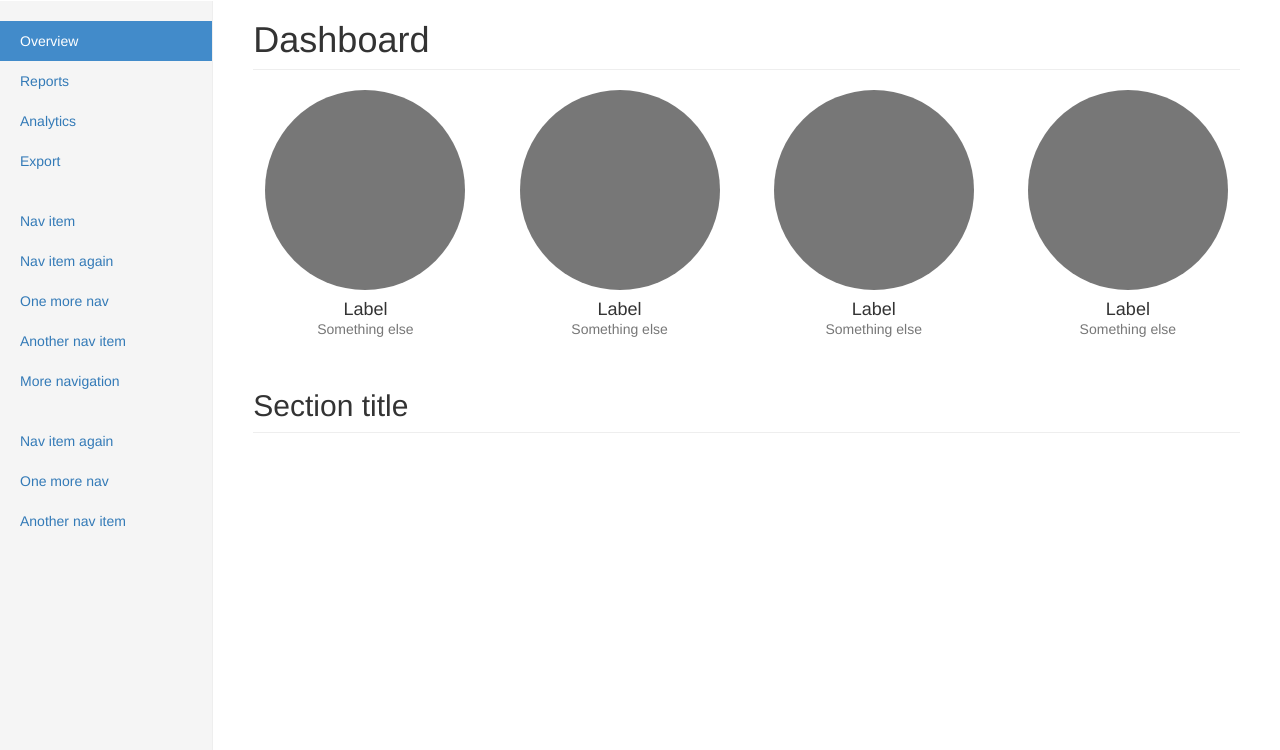
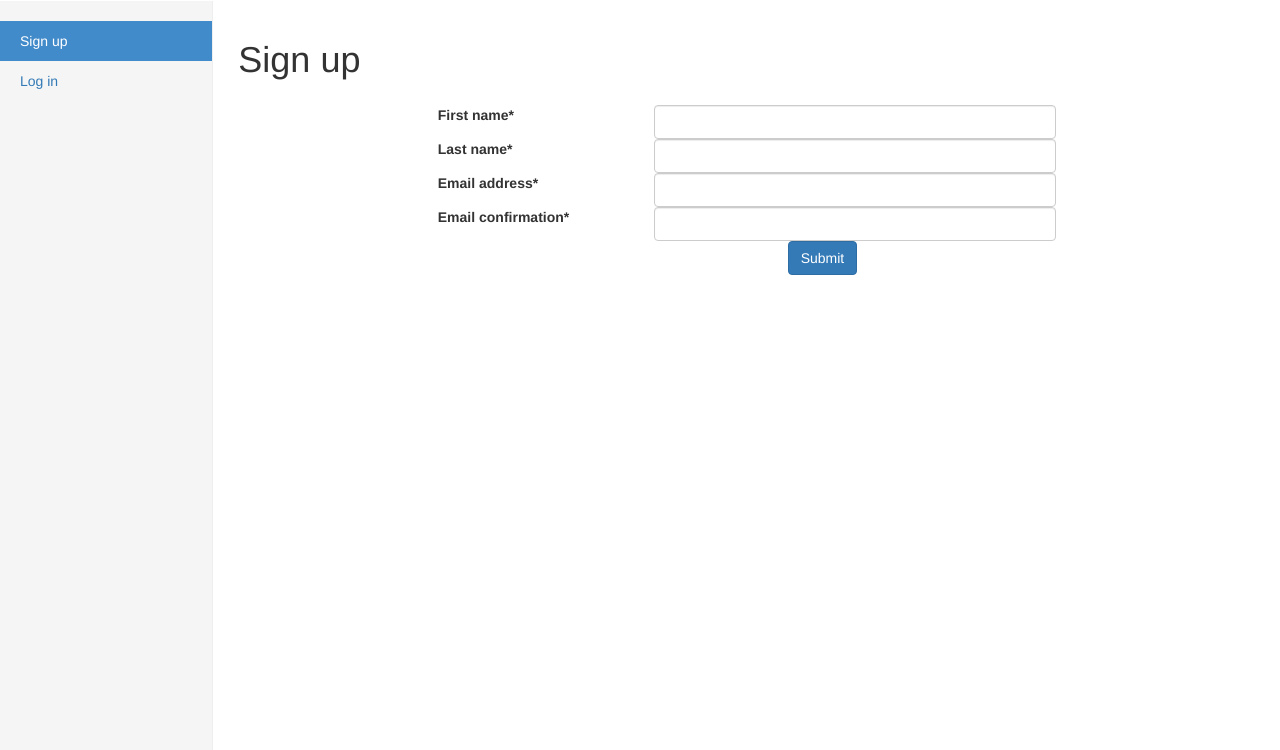
Before and after one commit to demiurg/geokit, a Django app: page /account/signup/ in a window 1280 px wide. Shown: the part 50-800 px from the top of the page. Run offline with Django 3.2, Linux system fonts and the light colour scheme; some libraries are stand-ins or nearby versions.

Commit message:
Login forms in progress

```diff
--- a/account/forms.py
+++ b/account/forms.py
@@ -12,10 +12,21 @@ class BootstrapForm(forms.Form):
         self.helper.form_class = 'form-horizontal'
         self.helper.label_class = 'col-md-4 col-sm-12 col-xs 12'
         self.helper.field_class = 'col-md-8 col-sm-12 col-xs-12'
-        self.helper.add_input(Submit('submit', 'Save', css_class='col-sm-offset-4'))
+        self.helper.add_input(Submit('submit', 'Submit', css_class='col-sm-offset-4'))
 
 
 attrs_dict = {'class': 'required', 'style': 'font-weight: bold;'}
+
+
+class LoginForm(BootstrapForm):
+    email = forms.EmailField(
+        widget=forms.TextInput(attrs=dict(attrs_dict, maxlength=75)),
+        label=_("Email address")
+    )
+    password = forms.CharField(
+        widget=forms.PasswordInput(attrs=attrs_dict, render_value=False),
+        label=_("Password")
+    )
 
 
 class SignupForm(BootstrapForm):
@@ -44,18 +55,22 @@ class SignupForm(BootstrapForm):
         label=_("Email confirmation")
     )
 
-    def clean_email(self):
+    def clean_email1(self):
         """
         Validate that the supplied email address is unique for the
         site.
         """
-
-        if User.objects.filter(email__iexact=self.cleaned_data['email']).count():
-            raise forms.ValidationError(_(u'This email address is already in use. Please supply a different email address.'))
+        email1 = self.cleaned_data['email1']
+        if User.objects.filter(email__iexact=email).count():
+            raise forms.ValidationError(_(
+                u'This email address is already in use. '
+                'Please supply a different email address.'
+            ))
         return self.cleaned_data['email']
 
-    def clean(self):
-        if 'email1' in self.cleaned_data and 'email2' in self.cleaned_data:
-            if self.cleaned_data['email1'] != self.cleaned_data['email2']:
-                raise forms.ValidationError(_("The two emails didn't match."))
+    def clean_email2(self):
+        email1 = self.cleaned_data.get('email1')
+        email2 = self.cleaned_data.get('email2')
+        if email2 and email2 and email1 == email2:
+                raise forms.ValidationError(_("The emails must match."))
         return self.cleaned_data
--- /dev/null
+++ b/account/templates/account/form.html
@@ -0,0 +1,17 @@
+{% extends 'account/index.html' %}
+
+{% load static %}
+
+{% block title %}{{title}} {{block.super}}{% endblock %}
+{% load crispy_forms_tags %}
+
+{% block content %}
+    <div class="row">
+    	<h1>{{title}}</h1>
+        <div class="col-md-8 col-md-push-2">
+            <form action="./{% if next %}?next={{next}}{% endif %}" method="post" class="form">
+                {% crispy form %}
+            </form>
+        </div>
+    </div>
+{% endblock %}
--- a/account/templates/account/index.html
+++ b/account/templates/account/index.html
@@ -118,26 +118,21 @@ body {
     <div class="container-fluid">
       <div class="row">
         <div class="col-sm-3 col-md-2 sidebar">
+        {% block sidebar %}
           <ul class="nav nav-sidebar">
-            <li class="active"><a href="#">Overview <span class="sr-only">(current)</span></a></li>
-            <li><a href="#">Reports</a></li>
-            <li><a href="#">Analytics</a></li>
-            <li><a href="#">Export</a></li>
+          {% if request.user.is_authenticated %}
+            <li><a href="/">Home</a></li>
+            <li></li>
+            <li><a href="/logout/">Log out</a></li>
+          {% else %}
+            <li {% if 'signup' in request.path %}class="active"{% endif %}><a href="/signup/">Sign up <span class="sr-only">(current)</span></a></li>
+            <li {% if 'login' in request.path %}class="active"{% endif %}><a href="/login/">Log in</a></li>
+          {% endif %}
           </ul>
-          <ul class="nav nav-sidebar">
-            <li><a href="">Nav item</a></li>
-            <li><a href="">Nav item again</a></li>
-            <li><a href="">One more nav</a></li>
-            <li><a href="">Another nav item</a></li>
-            <li><a href="">More navigation</a></li>
-          </ul>
-          <ul class="nav nav-sidebar">
-            <li><a href="">Nav item again</a></li>
-            <li><a href="">One more nav</a></li>
-            <li><a href="">Another nav item</a></li>
-          </ul>
+          {% endblock %}
         </div>
         <div class="col-sm-9 col-sm-offset-3 col-md-10 col-md-offset-2 main">
+        {% block content %}
           <h1 class="page-header">Dashboard</h1>
 
           <div class="row placeholders">
@@ -167,6 +162,7 @@ body {
           <div class="table-responsive">
 
           </div>
+        {% endblock %}
         </div>
       </div>
     </div>
--- a/account/templates/account/signup.html
+++ /dev/null
@@ -1,3 +0,0 @@
-{% extends 'account/index.html' %}
-
-{% load static %}
--- a/account/views.py
+++ b/account/views.py
@@ -3,8 +3,10 @@ from django.http import JsonResponse
 from django.views.decorators.csrf import ensure_csrf_cookie, csrf_protect
 from django.contrib.auth.forms import PasswordResetForm
 from django.contrib.auth.models import User
+from django.contrib.auth.hashers import check_password
+from django.contrib.auth import login as auth_login, authenticate
 
-from forms import SignupForm
+from forms import SignupForm, LoginForm
 from models import GeoKitSite
 
 
@@ -24,40 +26,69 @@ def index(request):
 def signup(request):
     if request.method == 'POST':
         form = SignupForm(request.POST)
-        password = User.objects.make_random_password()
-        u = User.objects.create_user(username=form.cleaned_data['email'],
-                                     email=form.cleaned_data['email'],
-                                     password=password)
-        u.first_name = form.cleaned_data['first_name']
-        u.last_name = form.cleaned_data['last_name']
-        u.is_active = True
+        if form.is_valid():
+            password = User.objects.make_random_password()
+            email = User.objects.normalize_email(form.cleaned_data['email'])
+            u = User.objects.create_user(
+                username=email,
+                email=email,
+                password=password
+            )
+            u.first_name = form.cleaned_data['first_name']
+            u.last_name = form.cleaned_data['last_name']
+            u.is_active = True
 
-        u.save()
+            u.save()
 
-        reset_form = PasswordResetForm({'email': u.email})
-        reset_form.is_valid()
+            reset_form = PasswordResetForm({'email': u.email})
+            reset_form.is_valid()
 
-        opts = {
-            'use_https': request.is_secure(),
-            'email_template_name': 'account/signup_confirmation.html',
-            'subject_template_name': 'account/signup_confirmation_subject.txt',
-            'request': request,
-            'extra_email_context': {'password': password },
-            # 'html_email_template_name': provide an HTML content template if you desire.
-        }
-        # This form sends the email on save()
-        reset_form.save(**opts)
+            # https://github.com/django/django/blob/1.9.2/django/contrib/auth/views.py#L187
+            opts = {
+                'use_https': request.is_secure(),
+                'email_template_name': 'account/signup_confirmation.html',
+                'subject_template_name': 'account/signup_confirmation_subject.txt',
+                'request': request,
+                'extra_email_context': {'password': password },
+            }
+            reset_form.save(**opts)
 
-        return redirect('accounts:home')
+            return redirect('accounts:home')
     else:
         form = SignupForm()
 
-    return render(request, 'account/signup.html')
+    return render(request, 'account/form.html', {
+        'title': 'Sign up',
+        'form': form
+    })
 
 
 def login(request):
-    form = SignupForm()
-    return render(request, 'account/home.html')
+    if request.method == 'POST':
+        form = LoginForm(request.POST)
+        if form.is_valid():
+            try:
+                user = User.objects.get(email=form.cleaned_data['email'])
+                if not user.check_password(form.cleaned_data['password']):
+                    form.add_error('password', "Password is invalid")
+                else:
+                    result = authenticate(
+                        username=form.cleaned_data['email'],
+                        password=form.cleaned_data['password']
+                    )
+                    if result:
+                        auth_login(request, user)
+                    print result
+            except User.DoesNotExist:
+                form.add_error('email', "User does not exist")
+
+    else:
+        form = LoginForm()
+
+    return render(request, 'account/form.html', {
+        'title': 'Log in',
+        'form': form,
+    })
 
 
 @csrf_protect
--- a/geokit/settings/base.py
+++ b/geokit/settings/base.py
@@ -118,6 +118,8 @@ TEMPLATES = [
     },
 ]
 
+CRISPY_TEMPLATE_PACK = 'bootstrap3'
+
 WSGI_APPLICATION = 'geokit.wsgi.application'
 
 
```
Also changed, not shown: account/urls.py (line endings or trailing spaces).
